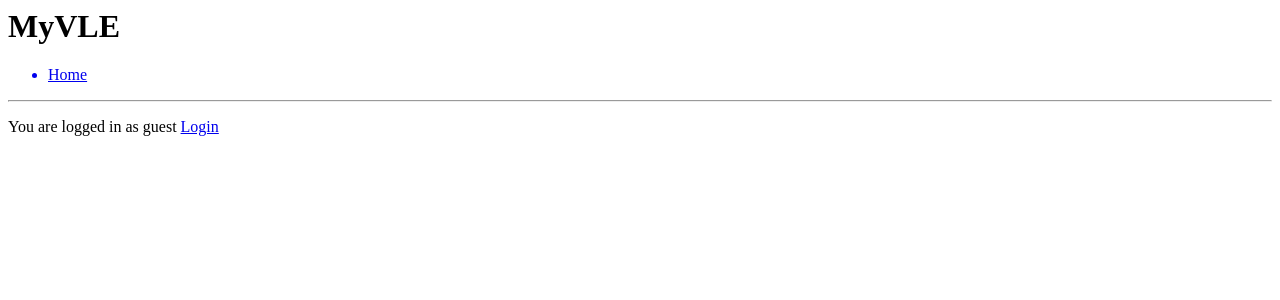
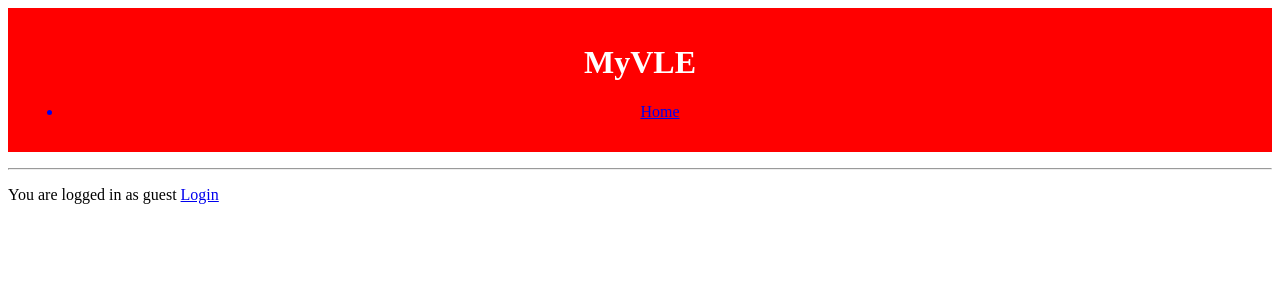
Before and after one commit to DavidLynch26/COMP3161FinalProject, a Flask app: page /MYVLE/home in a window 1280 px wide. Shown: the top 300 px of the page. Run offline with Flask 3, Linux system fonts and the light colour scheme; data that the repository does not hold is empty; parts of the project's set-up code (start-up, migrations or seed data) failed here and were passed over.

Commit message:
Update with style.css

```diff
--- a/templates/base.html
+++ b/templates/base.html
@@ -3,6 +3,7 @@
     <meta charset="UTF-8">
     <meta http-equiv="X-UA-Compatible" content="IE=edge">
     <meta name="viewport" content="width=device-width, initial-scale=1.0">
+    <link rel="stylesheet" href="css/style.css" type = "text/css">
     <title>MyVLE</title>
 </head>
 <body>
--- a/templates/css/style.css
+++ b/templates/css/style.css
@@ -0,0 +1,6 @@
+body header{
+    color: #FFFFFF;
+    background-color: #ff0000;
+    text-align: center;
+    padding: 15px;
+   }
```
